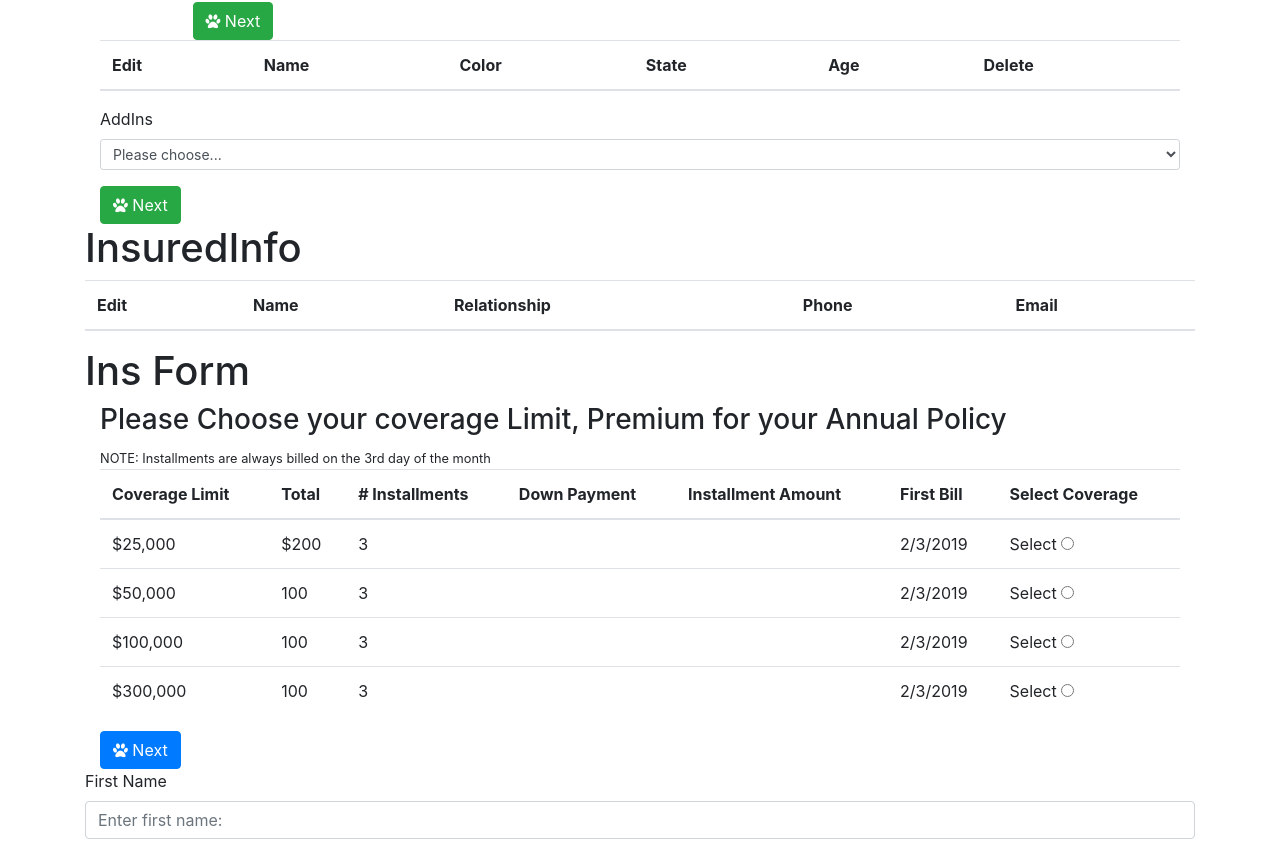
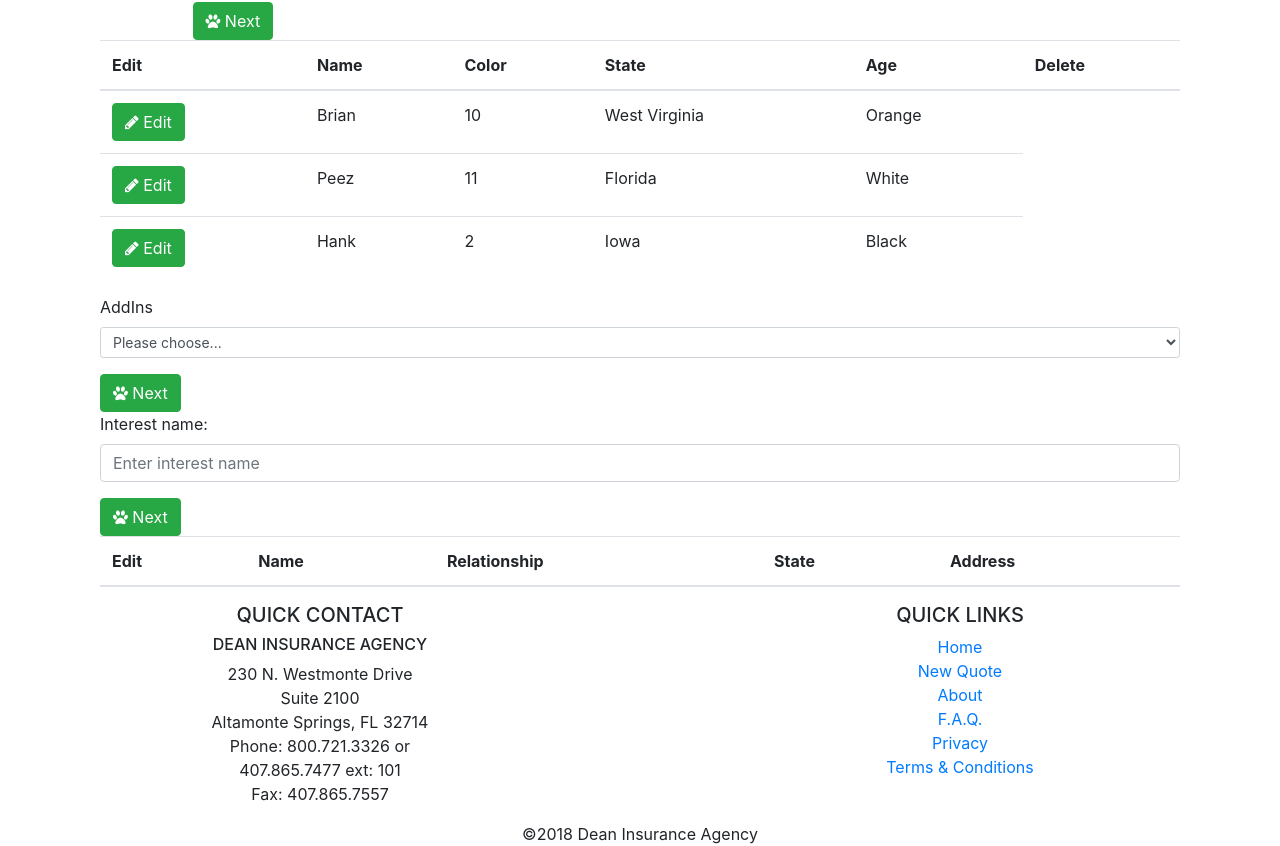
Before and after one commit to jmanock/fin-dog-bite, a React (Create React App) app: page /Quote in a window 1280 px wide. Shown: the part 2222-3068 px from the top of the page. Built offline with nearby package versions, Linux system fonts and the light colour scheme.

Commit message:
finally think i got everything working

```diff
--- a/src/Components/AddInsForm.jsx
+++ b/src/Components/AddInsForm.jsx
@@ -15,19 +15,30 @@ class AddInsForm extends Component{
   };
 
   componentDidMount(){
-    console.log('I done mounted');
+    if(this.props.selectedIns !== null){
+      this.setState({
+        Ins:this.props.selectedIns
+      });
+    }
   }
 
   componentWillReceiveProps(nextProps){
-    console.log(nextProps);
+    if(nextProps.selectedIns !== this.props.selectedIns){
+      this.setState({
+        Ins:nextProps.selectedIns || {
+          interestName:'', relationship:'', address:'', city:'', state:'', zip:'', contactName:'', contactPhone:'', contactEmail:''
+        }
+      });
+    }
   }
 
   onFormSubmit = e =>{
+    console.log(this.state.Ins);
     e.preventDefault();
     const clone = this.state.Ins;
 
     if(this.state.Ins.id){
-      console.log('has id');
+      this.props.updateIns(this.state.Ins);
     }else{
       console.log('no id');
     }
@@ -44,7 +55,12 @@ class AddInsForm extends Component{
 
   render(){
     return(
-      <h1>Ins Form</h1>
+      <div className='container'>
+        <form onSubmit={this.onFormSubmit}>
+          <Input type={'text'} title={'Interest name:'} name={'interestName'} value={this.state.Ins.interestName} placeholder={'Enter interest name'} handleChange={this.onInputChange} />
+          <Button type={'btn btn-success'} action={this.onFormSubmit} title={'Next'} className={'fa fa-paw'} />
+        </form>
+      </div>
     )
   }
 }
--- a/src/Components/DogList.jsx
+++ b/src/Components/DogList.jsx
@@ -4,14 +4,13 @@ import Button from './FormComponents/Button';
 
 class DogList extends Component{
   render(){
-    const dogItem = this.props.dogs.map((dog) =>{
+    const dogItem = this.props.dog.map((dog) =>{
       return <tr key={dog.id}>
         <td><Button action={this.props.handleEditDog(dog)} type={'btn btn-success'} className={'fa fa-pencil'} title={'Edit'}/></td>
         <td>{dog.name}</td>
         <td>{dog.age}</td>
         <td>{dog.state}</td>
         <td>{dog.color}</td>
-        <td><Button action={this.props.deleteDog(dog.id)} type={'btn btn-danger'} className={'fa fa-trash'} title={'Delete'} /></td>
       </tr>
     })
     return(
--- a/src/Components/Holder.jsx
+++ b/src/Components/Holder.jsx
@@ -1,33 +1,34 @@
 import React,{Component} from 'react';
 import DogForm from './DogForm';
 import DogList from './DogList';
-import Rates from './Rates';
-import PersonalInfo from './PersonalInfo';
-import InsuredInfo from './InsuredInfo';
 import AddInsForm from './AddInsForm';
+import AddInsList from './AddInsList';
 
 const dogs = [
-  // {id:'1',name:'Brian',color:'Orange',state:'West Virginia',age:'10',email:'brian@test.com',weight:'2'},
-  // {id:'2',name:'Peez',color:'White',state:'Florida',age:'11',email:'peez@test.com',weight:'10'},
-  // {id:'3',name:'Hank',color:'Black',state:'Iowa',age:'2',email:'hank@test.com',weight:'20'}
+
+  {id:'1',name:'Brian',color:'Orange',state:'West Virginia',age:'10',email:'brian@test.com',weight:'2'},
+  {id:'2',name:'Peez',color:'White',state:'Florida',age:'11',email:'peez@test.com',weight:'10'},
+  {id:'3',name:'Hank',color:'Black',state:'Iowa',age:'2',email:'hank@test.com',weight:'20'}
 ];
-const addIns = []
+
+const ins = [
+  // {id:'1', interestName:'Ross', relationship:'Other',address:'123 fake st'},
+  // {id:'2', interestName:'manock', relationship:'Other', address:'123 main st'},
+  // {id:'3', interestName:'Knapp', relationship:'Other', address:'123 1st'}
+]
 class Holder extends Component{
   state = {
     dogs:dogs,
+    ins:ins,
     isOpen:true,
     idCount:3,
     idInsCount:0,
     selectedDog:null,
-    selectedAddIns:null,
-    addIns:addIns,
-    rates:{
-      id:'',total:'',coverage:'',insAmount:'',down:''
-    }
+    selectedIns:null
   };
 
   handleEditOpenDog = updatedDog =>{
-    console.log(updatedDog,'updateDog');
+    console.log('updateDog');
     this.setState({
       dogs:this.state.dogs.map(dog => {
         if(dog.id === updatedDog.id){
@@ -40,14 +41,32 @@ class Holder extends Component{
     });
   }
 
-  handleEditAddIns = updatedIns =>{
-    console.log(updatedIns);
+  handleEditOpenIns = updatedIns =>{
+    console.log('updatedIns');
+    this.setState({
+      ins:this.state.ins.map(inss => {
+        if(inss.id === updatedIns.id){
+          return Object.assign({},updatedIns);
+        }else{
+          return inss;
+        }
+      }),
+      selectedIns:null
+    });
   }
 
   handleEditDog = dogToUpdate => () =>{
-    console.log('This is the edit button');
+    console.log('Edit DOG button pushed');
     this.setState({
       selectedDog:dogToUpdate,
+      isOpend:true
+    });
+  }
+
+  handleEditIns = insToUpdate => () =>{
+    console.log('EditIns button pushed', insToUpdate);
+    this.setState({
+      selectedIns:insToUpdate,
       isOpend:true
     });
   }
@@ -65,83 +84,59 @@ class Holder extends Component{
     });
   }
 
+  handleCreateIns = newIns =>{
+    let curId = this.state.idInsCount;
+    newIns.id = curId + 1;
+
+    let updatedIns = [...this.state.ins];
+    updatedIns.push(newIns);
+
+    this.setState({
+      ins:updatedIns,
+      idInsCount:curId+1
+    });
+  }
+
   handleDeleteDog = dogId => () =>{
     let updatedDogs = this.state.dogs.filter(e => e.id !== dogId);
 
     this.setState({
       dogs:updatedDogs
     });
-    console.log('dog gone');
+    console.log('dogGone');
   }
 
-  openForm = () =>{
+  handleDeleteIns = insId => () =>{
+    let updatedIns = this.state.ins.filter(e => e.id !== insId);
+
     this.setState({
-      selectedDog:null,
-      isOpen:true
+      ins:updatedIns
     });
+    console.log('insGone');
   }
 
   addIns = (addInsured) =>{
-    var rows=[];
-    for(var i = 0; i<addInsured; i++){
-      rows.push({id:i,interestName:'',relationship:'',address:'',city:'',state:'',zip:'',contactName:'',contactPhone:'',contactEmail:''})
+    var rows = [];
+    for(var i = 0; i < addInsured; i++){
+      rows.push({id:i+1, interestName:'', relationship:'', address:'', city:'', state:'', zip:'', contactName:'', contactPhone:'', contactEmail:''});
       this.setState({
-        addIns:rows
+        ins:rows
       })
     }
   }
-
-  addRates = (rates)=>{
-    this.setState({
-      rates:{id:rates.id,total:rates.total,coverage:rates.coverage, insAmount:rates.insAmount,down:rates.down}
-    })
-  }
-
-  handleCreateIns = (newIns) =>{
-      let curId = this.state.idInsCount;
-      newIns.id = curId + 1;
-
-      let updateIns = [...this.state.addIns];
-      updateIns.push(newIns);
-
-      this.setState({
-        addIns:updateIns,
-        idInsCount:curId + 1
-      });
-  }
-
-  handleEditIns = addIns => () =>{
-    console.log(addIns,'AddIns:');
-    this.setState({
-      addIns:this.state.addIns.map(x =>{
-        if(x.id === addIns.id){
-          return Object.assign({},addIns);
-        }else{
-          return x;
-        }
-      }),
-      selectedAddIns:null
-    });
-  }
-
-
   render(){
     return(
       <div className='container'>
-        <DogForm updateDog={this.handleEditOpenDog} openForm={this.openForm} selectedDog={this.state.selectedDog} createDog={this.handleCreateDog} />
-        <DogList deleteDog={this.handleDeleteDog} handleEditDog={this.handleEditDog} dogs={this.state.dogs} state={this.state} addIns={this.addIns}/>
+        <DogForm updateDog={this.handleEditOpenDog} selectedDog={this.state.selectedDog} createDog={this.handleCreateDog} />
 
-        <InsuredInfo  state={this.state} Edit={this.handleEditIns} />
+        <DogList deleteDog={this.handleDeleteDog} handleEditDog={this.handleEditDog} dog={this.state.dogs} addIns={this.addIns}/>
 
-        <AddInsForm  state={this.state} updateIns={this.handleEditIns} selectedIns={this.state.selectedIns} createIns={this.handleCreateIns}/>
+        <AddInsForm updateIns={this.handleEditOpenIns} selectedIns={this.state.selectedIns} createIns={this.handleCreateIns}/>
 
-        <Rates state={this.state} addRates={this.addRates}/>
-
-        <PersonalInfo personalInfo={this.personalInfo} state={this.state} />
-
+        <AddInsList deleteIns={this.handleDeleteIns} handleEditIns={this.handleEditIns} ins={this.state.ins} />
       </div>
-    );
+    )
   }
-};
+}
 
 export default Holder;
```
